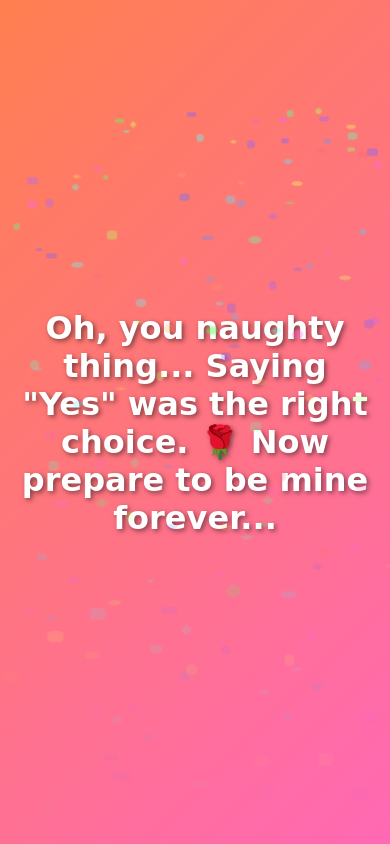
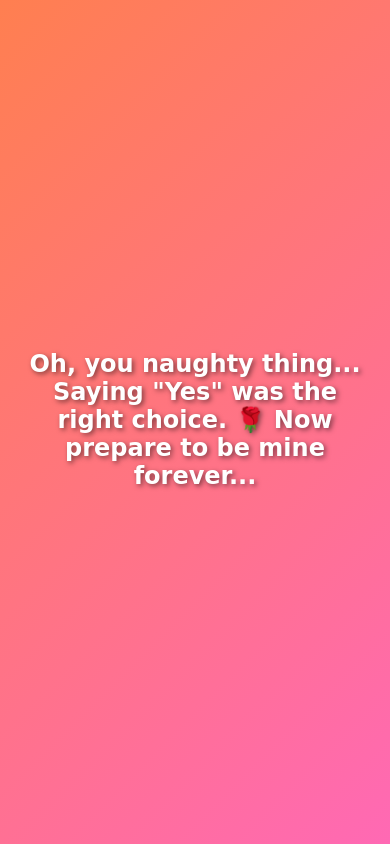
Before and after one commit to Hamds-Lover/ValSite, a plain HTML site: page index.html in a window 390 px wide. Both pictures are taken after a click on the button "Yes". Drawn offline with Linux system fonts and the light colour scheme; a web font is replaced by a local one.

Commit message:
Update index.html

```diff
--- a/index.html
+++ b/index.html
@@ -77,9 +77,7 @@
             border-radius: 20px; /* Rounded edges */
             width: 100%; /* Match parent width */
             height: auto; /* Auto height for scaling */
-            transition: opacity 0.5s ease-in-out; /* Smooth fade effect */
-            pointer-events: auto; /* Initially clickable */
-            opacity: 1; /* Fully visible */
+            position: absolute;
         }
 
         /* Enhanced Confetti Animation Styles */
@@ -99,27 +97,6 @@
             animation: fall 5s linear forwards;
         }
 
-        /* Different confetti shapes and sizes */
-        .confetti-piece {
-            width: clamp(5px, 2vw, 10px); /* Responsive size */
-            height: clamp(5px, 2vw, 10px); /* Responsive size */
-            background-color: #ff69b4;
-            border-radius: 50%;
-        }
-
-        .confetti-piece.rect {
-            width: clamp(10px, 3vw, 20px); /* Responsive size */
-            height: clamp(5px, 2vw, 10px); /* Responsive size */
-            border-radius: 5px;
-        }
-
-        .confetti-piece.heart {
-            width: clamp(10px, 3vw, 20px); /* Responsive size */
-            height: clamp(10px, 3vw, 20px); /* Responsive size */
-            background-color: #ff69b4;
-            clip-path: polygon(50% 0%, 100% 50%, 50% 100%, 0% 50%);
-        }
-
         @keyframes fall {
             0% {
                 transform: translateY(-100vh) scale(0);
@@ -128,32 +105,6 @@
             100% {
                 transform: translateY(100vh) scale(1);
                 opacity: 0;
-            }
-        }
-
-        /* Media Queries for Smaller Screens */
-        @media (max-width: 600px) {
-            h1 {
-                font-size: 2rem; /* Slightly smaller font for phones */
-            }
-
-            button {
-                padding: 10px 20px; /* Smaller padding for phones */
-            }
-
-            .confetti-piece {
-                width: clamp(3px, 2vw, 8px); /* Smaller confetti for phones */
-                height: clamp(3px, 2vw, 8px); /* Smaller confetti for phones */
-            }
-
-            .confetti-piece.rect {
-                width: clamp(6px, 3vw, 15px); /* Smaller rectangles */
-                height: clamp(3px, 2vw, 8px); /* Smaller rectangles */
-            }
-
-            .confetti-piece.heart {
-                width: clamp(6px, 3vw, 15px); /* Smaller hearts */
-                height: clamp(6px, 3vw, 15px); /* Smaller hearts */
             }
         }
     </style>
@@ -172,53 +123,30 @@
     <div class="confetti" id="confetti"></div>
 
     <script>
-        const noWrapper = document.querySelector('.no-wrapper');
         const noButton = document.getElementById('noButton');
         const yesButton = document.getElementById('yesButton');
         const questionText = document.getElementById('question');
         const confettiContainer = document.getElementById('confetti');
 
-        // Function to handle hover behavior for "No" button
-        function fadeOut() {
-            noButton.style.opacity = '0'; // Fade out
-            noButton.style.pointerEvents = 'none'; // Make unclickable
-        }
-
-        function fadeIn() {
-            noButton.style.opacity = '1'; // Fade back in
-            noButton.style.pointerEvents = 'auto'; // Restore clickability
-        }
-
-        // Add event listeners to the wrapper instead of the button
-        noWrapper.addEventListener('mouseenter', fadeOut);
-        noWrapper.addEventListener('mouseleave', fadeIn);
+        // Function to move "No" button randomly
+        noButton.addEventListener('mouseover', () => {
+            const x = Math.random() * (window.innerWidth - noButton.clientWidth);
+            const y = Math.random() * (window.innerHeight - noButton.clientHeight);
+            noButton.style.left = `${x}px`;
+            noButton.style.top = `${y}px`;
+        });
 
         // Handle "Yes" button click
         yesButton.addEventListener('click', () => {
-            // Hide the buttons and change the question text
             yesButton.style.display = 'none';
-            noWrapper.style.display = 'none';
+            noButton.style.display = 'none';
             questionText.textContent = `Oh, you naughty thing... Saying "Yes" was the right choice. 🌹 Now prepare to be mine forever...`;
 
-            // Trigger enhanced confetti animation
             for (let i = 0; i < 200; i++) {
                 const confettiPiece = document.createElement('div');
                 confettiPiece.classList.add('confetti-piece');
-
-                // Randomly choose a shape
-                const shapes = ['circle', 'rect', 'heart'];
-                const shape = shapes[Math.floor(Math.random() * shapes.length)];
-                if (shape === 'rect') confettiPiece.classList.add('rect');
-                if (shape === 'heart') confettiPiece.classList.add('heart');
-
-                // Randomize size, color, position, and animation duration
-                confettiPiece.style.width = `${Math.random() * 10 + 10}px`;
-                confettiPiece.style.height = `${Math.random() * 10 + 5}px`;
-                confettiPiece.style.backgroundColor = `hsl(${Math.random() * 360}, 100%, 70%)`;
                 confettiPiece.style.left = `${Math.random() * 100}vw`;
                 confettiPiece.style.animationDuration = `${Math.random() * 3 + 2}s`;
-                confettiPiece.style.transform = `rotate(${Math.random() * 360}deg)`;
-
                 confettiContainer.appendChild(confettiPiece);
             }
         });
```
